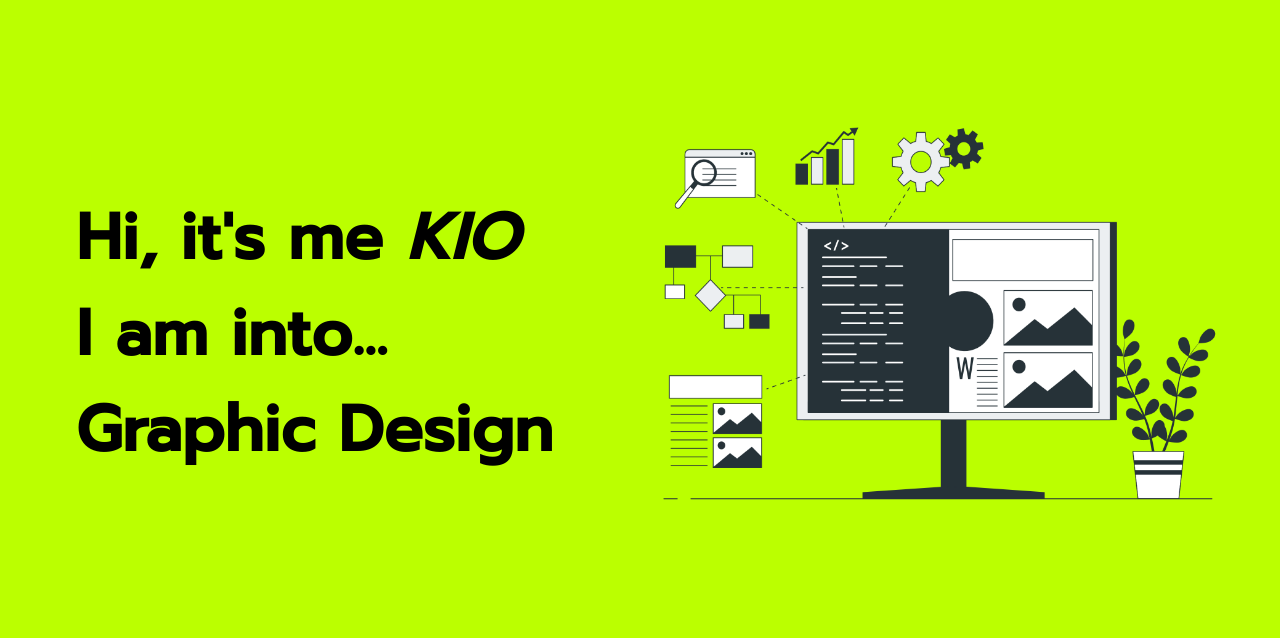
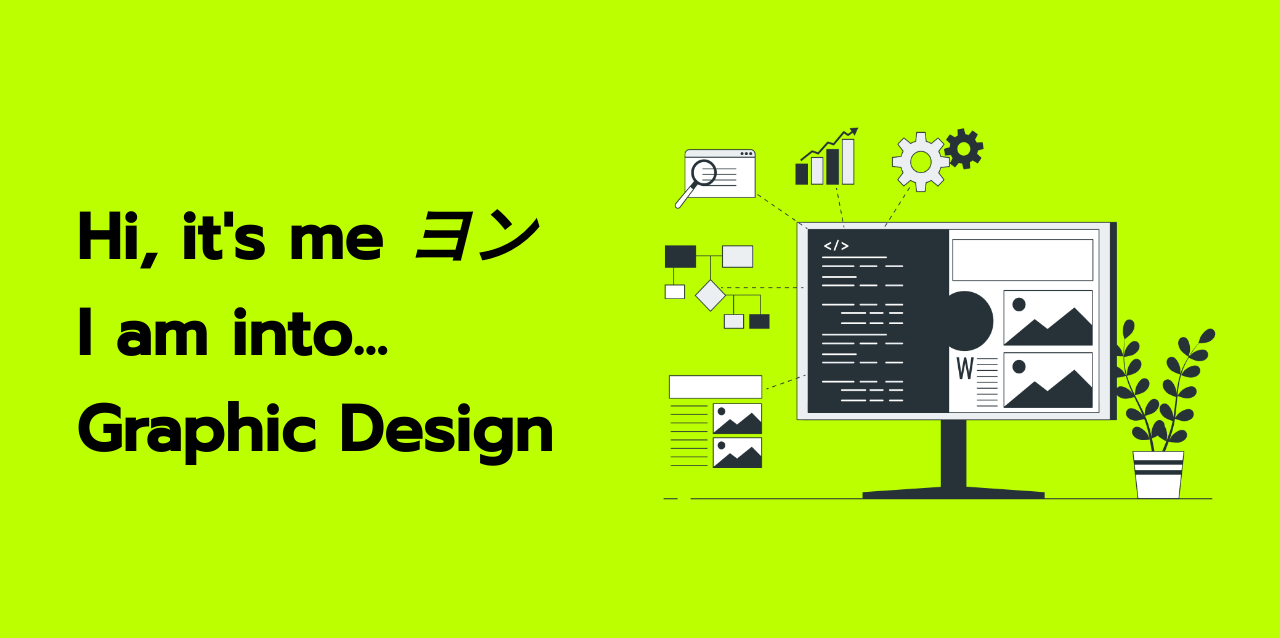
Before and after one commit to eiwaddyyoon/kiostudios, a Django app: page / in a window 1280 px wide; the page is wider, and only the part inside the window is pictured. Shown: the part 105-743 px from the top of that part. Run offline with Django 4.2, Linux system fonts and the light colour scheme; some libraries are stand-ins or nearby versions; some web fonts are replaced.

Commit message:
more changes

```diff
--- a/portfolio/templates/index.html
+++ b/portfolio/templates/index.html
@@ -58,7 +58,7 @@
           <div class="col-lg-6 main-text ">
             <span id="hide">Thank you for having me today</span>
             <br>
-            <span class="main-text-typing">Hi, it's me <i>KIO</i><br>I am into...<br></span>
+            <span class="main-text-typing">Hi, it's me <i>ヨン</i><br>I am into...<br></span>
           </div>
           <div class="col-lg-6">
             <div class="row mt-3">
```
